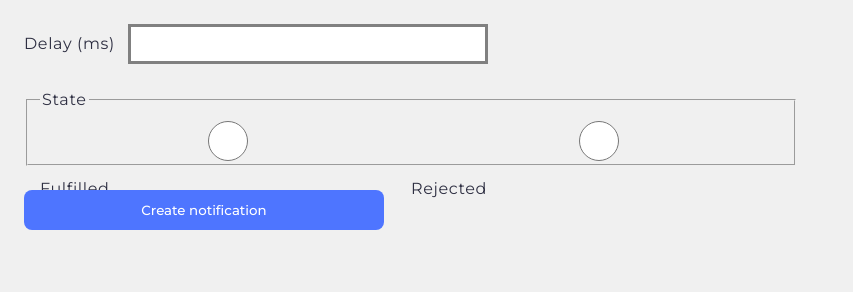
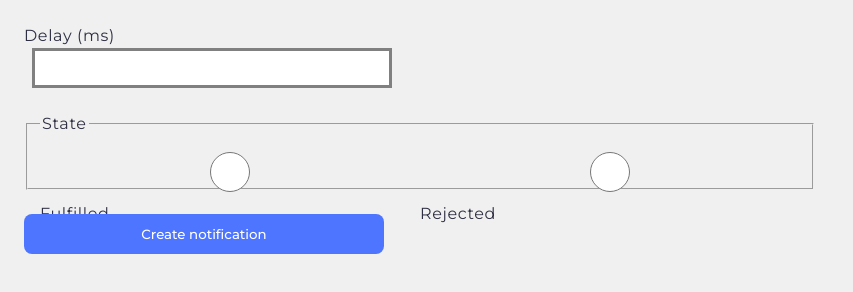
Before and after one commit to oleksandr-honchar/goit-js-hw-10, a website built with Vite: page src/2-snackbar.html in a window 1280 px wide. Shown: the whole page, without its empty margins (0-853 px from the left). Built offline with nearby package versions, Linux system fonts and the light colour scheme.

Commit message:
fix: enhance form label styling and adjust input margin for state field

```diff
--- a/src/css/styles.css
+++ b/src/css/styles.css
@@ -106,6 +106,11 @@ form {
   gap: 8px;
 }
 
+.form label {
+  display: flex;
+  flex-direction: column;
+}
+
 .snackbar-page input {
   width: 360px;
   height: 40px;
@@ -121,6 +126,10 @@ fieldset {
   height: 78px;
 }
 
+input[name='state'] {
+  margin: 10px;
+}
+
 .snackbar-page button {
   font-family: inherit;
   font-weight: 500;
```
